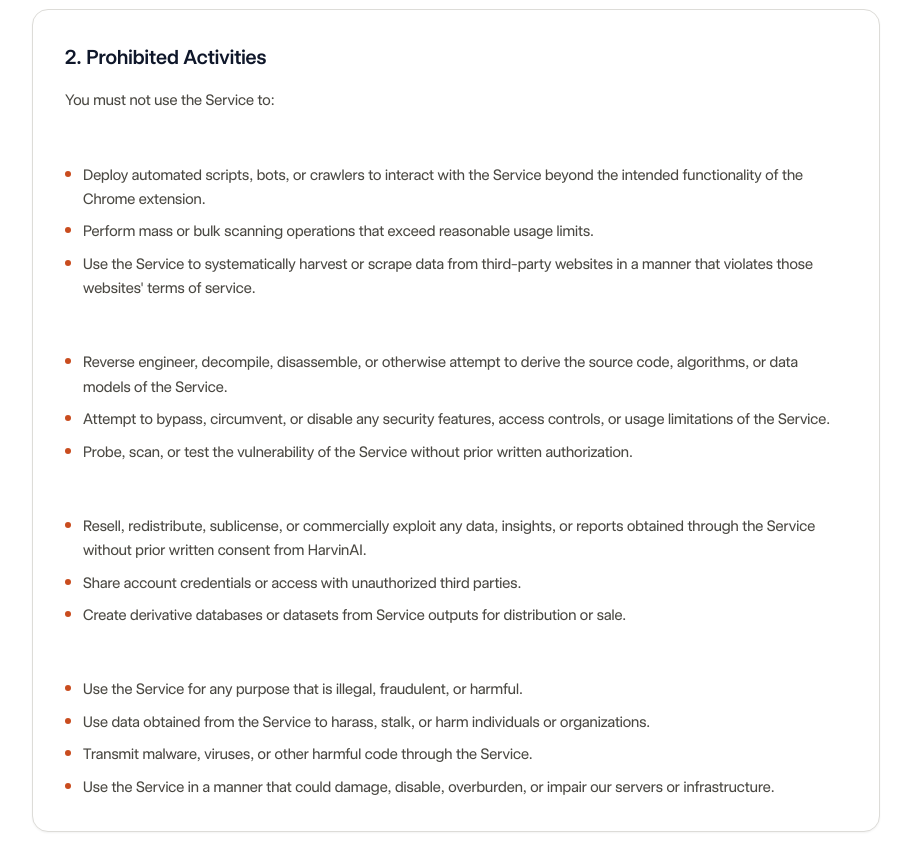
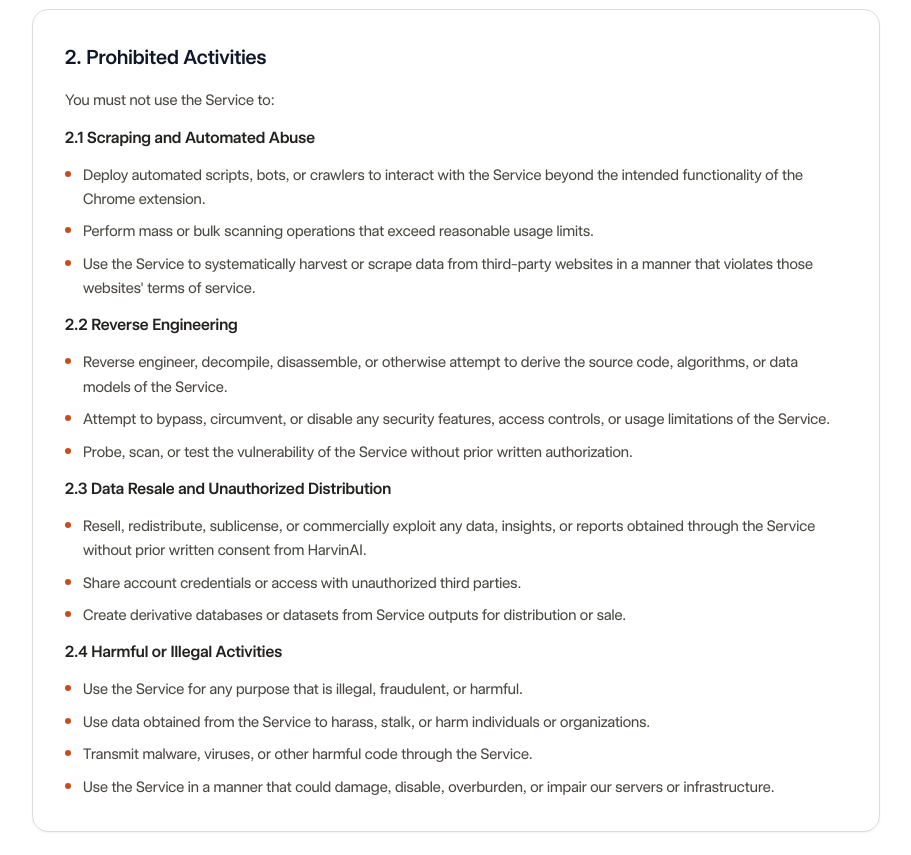
Before and after one commit to HarvinAI/HarvinWebsite, a Next.js app: page /acceptable-use in a window 1280 px wide. Shown: the part 540-1395 px from the top of the page, without its empty margins (184-1095 px from the left). Built offline with nearby package versions, Linux system fonts and the light colour scheme; no server answers.

Commit message:
adding account 4

```diff
--- a/app/acceptable-use/page.tsx
+++ b/app/acceptable-use/page.tsx
@@ -27,7 +27,7 @@ export default function AcceptableUsePolicy() {
       <LegalSection title="2. Prohibited Activities">
         <p>You must not use the Service to:</p>
 
-        <h3 className="text-[16px] font-semibold text-white/80 mt-4 mb-1">
+        <h3 className="text-[16px] font-semibold text-slate-800 dark:text-white/80 mt-4 mb-1">
           2.1 Scraping and Automated Abuse
         </h3>
         <LegalList
@@ -38,7 +38,7 @@ export default function AcceptableUsePolicy() {
           ]}
         />
 
-        <h3 className="text-[16px] font-semibold text-white/80 mt-4 mb-1">
+        <h3 className="text-[16px] font-semibold text-slate-800 dark:text-white/80 mt-4 mb-1">
           2.2 Reverse Engineering
         </h3>
         <LegalList
@@ -49,7 +49,7 @@ export default function AcceptableUsePolicy() {
           ]}
         />
 
-        <h3 className="text-[16px] font-semibold text-white/80 mt-4 mb-1">
+        <h3 className="text-[16px] font-semibold text-slate-800 dark:text-white/80 mt-4 mb-1">
           2.3 Data Resale and Unauthorized Distribution
         </h3>
         <LegalList
@@ -60,7 +60,7 @@ export default function AcceptableUsePolicy() {
           ]}
         />
 
-        <h3 className="text-[16px] font-semibold text-white/80 mt-4 mb-1">
+        <h3 className="text-[16px] font-semibold text-slate-800 dark:text-white/80 mt-4 mb-1">
           2.4 Harmful or Illegal Activities
         </h3>
         <LegalList
--- a/app/privacy/page.tsx
+++ b/app/privacy/page.tsx
@@ -21,20 +21,20 @@ export default function PrivacyPolicy() {
       </LegalSection>
 
       <LegalSection title="2. Information We Collect">
-        <h3 className="text-[16px] font-semibold text-white/80 mt-2 mb-1">2.1 Account Information</h3>
+        <h3 className="text-[16px] font-semibold text-slate-800 dark:text-white/80 mt-2 mb-1">2.1 Account Information</h3>
         <p>
           When you create an account, we collect your name, email address, company name, and any
           other information you provide during registration or onboarding.
         </p>
 
-        <h3 className="text-[16px] font-semibold text-white/80 mt-4 mb-1">2.2 Technology Scan Data</h3>
+        <h3 className="text-[16px] font-semibold text-slate-800 dark:text-white/80 mt-4 mb-1">2.2 Technology Scan Data</h3>
         <p>
           When you use our platform or Chrome extension to scan a website, we collect the technology
           stack detection results, brand classification data, and market signals associated with the
           scanned domains.
         </p>
 
-        <h3 className="text-[16px] font-semibold text-white/80 mt-4 mb-1">2.3 Chrome Extension Data</h3>
+        <h3 className="text-[16px] font-semibold text-slate-800 dark:text-white/80 mt-4 mb-1">2.3 Chrome Extension Data</h3>
         <p>
           Our Chrome extension captures HTML content, scripts, and cookies from the active tab{' '}
           <strong>only when you explicitly click</strong> the scan button. We do not passively
@@ -42,7 +42,7 @@ export default function PrivacyPolicy() {
           servers for analysis.
         </p>
 
-        <h3 className="text-[16px] font-semibold text-white/80 mt-4 mb-1">2.4 Usage Data</h3>
+        <h3 className="text-[16px] font-semibold text-slate-800 dark:text-white/80 mt-4 mb-1">2.4 Usage Data</h3>
         <p>
           We automatically collect certain information about how you interact with our Service,
           including pages visited, features used, browser type, device information, and IP address.
```
